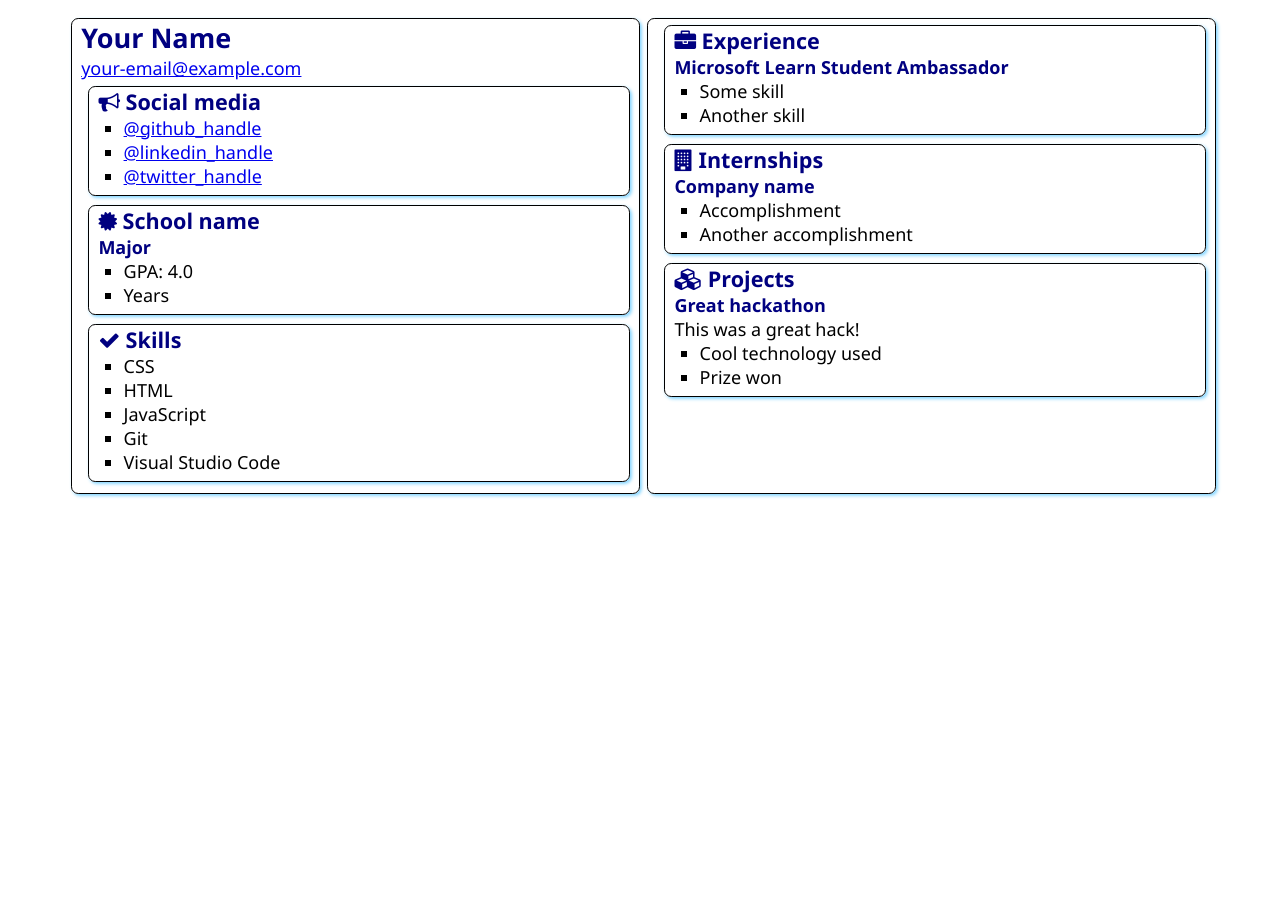
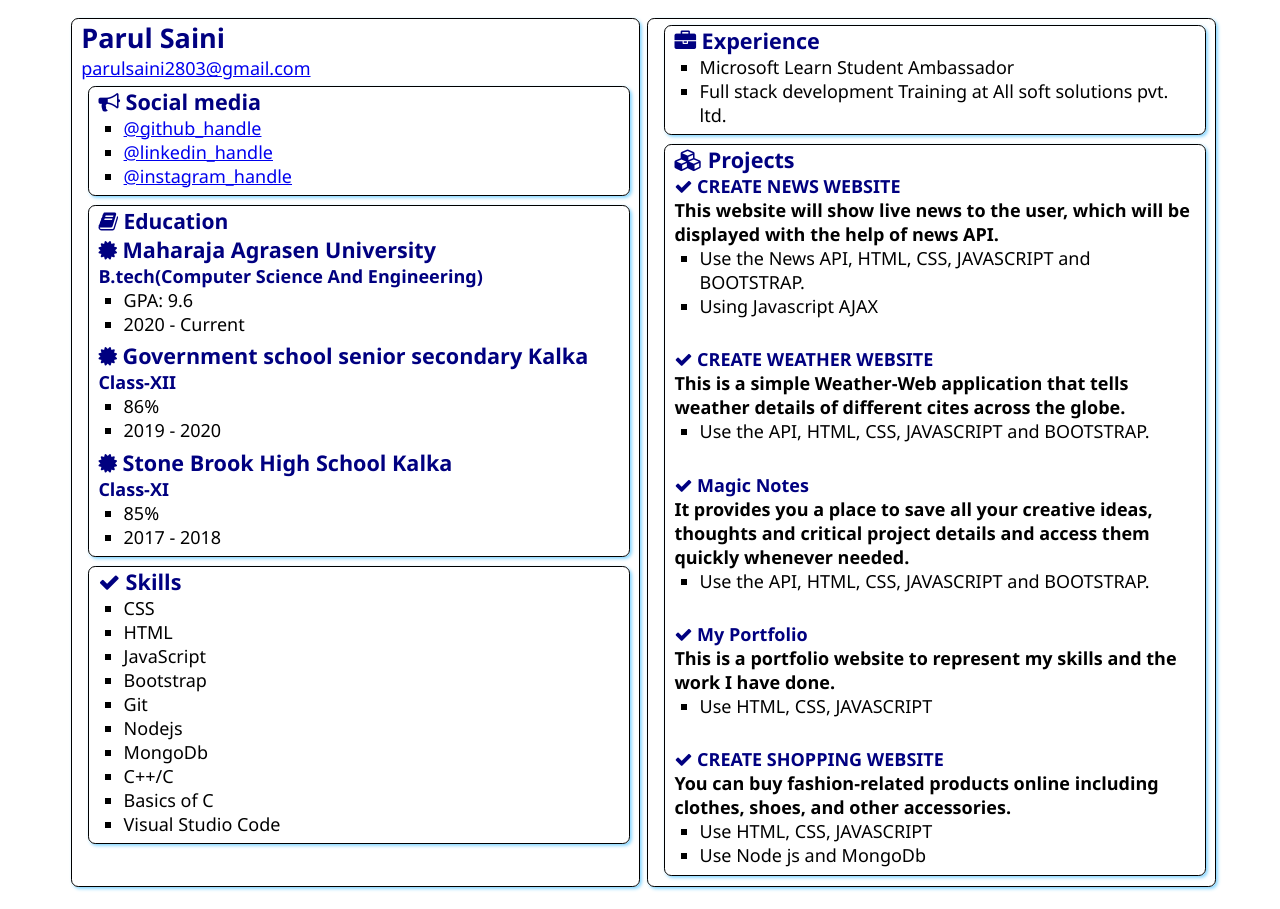
Before and after one commit to parul-saini/SATechnicalOnboarding, a plain HTML site: page src/index.html in a window 1280 px wide. Before the commit the page ends 800 px from the top, so only its background shows below. Drawn offline with Linux system fonts and the light colour scheme.

Commit message:
Added my name and education

```diff
--- a/src/index.html
+++ b/src/index.html
@@ -12,8 +12,8 @@
 <body>
     <main>
         <article class="box">
-            <h1>Your Name</h1>
-            <div><a href="mailto:your.email@example.com">your-email@example.com</a></div>
+            <h1>Parul Saini</h1>
+            <div><a href="mailto:your.email@example.com">parulsaini2803@gmail.com</a></div>
 
             <section class="box">
                 <h2>
@@ -21,23 +21,47 @@
                     Social media
                 </h2>
                 <ul>
-                    <li><a href="https://github.com/<handle>">@github_handle</a></li>
-                    <li><a href="https://linkedin.com/in/<handle>">@linkedin_handle</a></li>
-                    <li><a href="https://twitter.com/<handle>">@twitter_handle</a></li>
+                    <li><a href="https://github.com/parul-saini">@github_handle</a></li>
+                    <li><a href="https://www.linkedin.com/in/parul-saini-190550229/">@linkedin_handle</a></li>
+                    <li><a href="https://www.instagram.com/parulsaini_28/">@instagram_handle</a></li>
                 </ul>
             </section>
 
             <section class="box">
+                <h1>
+                    <i class="fa fas fa-book" aria-hidden="true"></i>
+                    Education
+                </h1>
                 <div class="education">
                     <h2>
                         <i class="fa fa-certificate" aria-hidden="true"></i>
-                        School name
+                        Maharaja Agrasen University
                     </h2>
-                    <h3>Major</h3>
+                    <h3>B.tech(Computer Science And Engineering)</h3>
                     <ul>
-                        <li>GPA: 4.0</li>
-                        <li>Years</li>
+                        <li>GPA: 9.6</li>
+                        <li>2020 - Current</li>
                     </ul>
+                    <h2>
+                        <i class="fa fa-certificate" aria-hidden="true"></i>
+                        Government school senior secondary Kalka
+                    </h2>
+                    <h3>Class-XII</h3>
+
+                    <ul>
+                        <li>86%</li>
+                        <li>2019 - 2020</li>
+                    </ul>
+                    <h2>
+                        <i class="fa fa-certificate" aria-hidden="true"></i>
+                       Stone Brook High School Kalka
+                    </h2>
+                    <h3>Class-XI</h3>
+                    <ul>
+                        <li>85%</li>
+                        <li>2017 - 2018</li>
+                    </ul>
+
                 </div>
             </section>
 
@@ -50,7 +74,12 @@
                     <li>CSS</li>
                     <li>HTML</li>
                     <li>JavaScript</li>
+                    <li>Bootstrap</li>
                     <li>Git</li>
+                    <li>Nodejs</li>
+                    <li>MongoDb</li>
+                    <li>C++/C</li>
+                    <li>Basics of C</li>
                     <li>Visual Studio Code</li>
                 </ul>
             </section>
@@ -61,13 +90,14 @@
                     <i class="fa fa-briefcase" aria-hidden="true"></i>
                     Experience
                 </h2>
-                <h3>Microsoft Learn Student Ambassador</h3>
                 <ul>
-                    <li>Some skill</li>
-                    <li>Another skill</li>
+                    <li>Microsoft Learn Student Ambassador</li>
+                    <li>Full stack development Training at
+                        All soft solutions pvt. ltd.</li>
                 </ul>
+
             </section>
-            <section class="box">
+            <!-- <section class="box">
                 <h2>
                     <i class="fa fa-building" aria-hidden="true"></i>
                     Internships
@@ -78,18 +108,56 @@
                     <li>Accomplishment</li>
                     <li>Another accomplishment</li>
                 </ul>
-            </section>
+            </section> -->
             <section class="box">
                 <h2>
                     <i class="fa fa-cubes" aria-hidden="true"></i>
                     Projects
                 </h2>
 
-                <h3>Great hackathon</h3>
-                <div>This was a great hack!</div>
+                <h3> <i class="fa fa-check" aria-hidden="true"></i>
+                    CREATE NEWS WEBSITE</h3>
+                <div><b> This website will show live news to the user, which
+                    will be displayed with the help of news API.</b></div>
                 <ul>
-                    <li>Cool technology used</li>
-                    <li>Prize won</li>
+                    <li> Use the News API, HTML, CSS, JAVASCRIPT and
+                        BOOTSTRAP.</li>
+                    <li>Using Javascript AJAX</li>
+                </ul>
+                <br>
+                <h3> <i class="fa fa-check" aria-hidden="true"></i>
+                    CREATE WEATHER WEBSITE</h3>
+                <div><b> This is a simple Weather-Web application that tells weather details of different cites across the globe.</b></div>
+                <ul>
+                    <li> Use the API, HTML, CSS, JAVASCRIPT and
+                        BOOTSTRAP.</li>
+
+                </ul>
+                <br>
+                <h3> <i class="fa fa-check" aria-hidden="true"></i>
+                    Magic Notes</h3>
+                <div><b>It provides you a place to save all your creative ideas, thoughts and critical project details and access them quickly whenever needed.</b></div>
+                <ul>
+                    <li> Use the API, HTML, CSS, JAVASCRIPT and
+                        BOOTSTRAP.</li>
+
+                </ul>
+                <br>
+                <h3> <i class="fa fa-check" aria-hidden="true"></i>
+                    My Portfolio</h3>
+                <div><b> This is a portfolio website to represent my skills and the work I have done.</b></div>
+                <ul>
+                    <li> Use  HTML, CSS, JAVASCRIPT </li>
+
+                </ul>
+                <br>
+                <h3> <i class="fa fa-check" aria-hidden="true"></i>
+                    CREATE SHOPPING WEBSITE</h3>
+                <div><b> You can buy fashion-related products online including clothes, shoes, and other accessories.</b></div>
+                <ul>
+                    <li> Use  HTML, CSS, JAVASCRIPT </li>
+                    <li> Use  Node js and MongoDb </li>
+
                 </ul>
             </section>
         </article>
```
